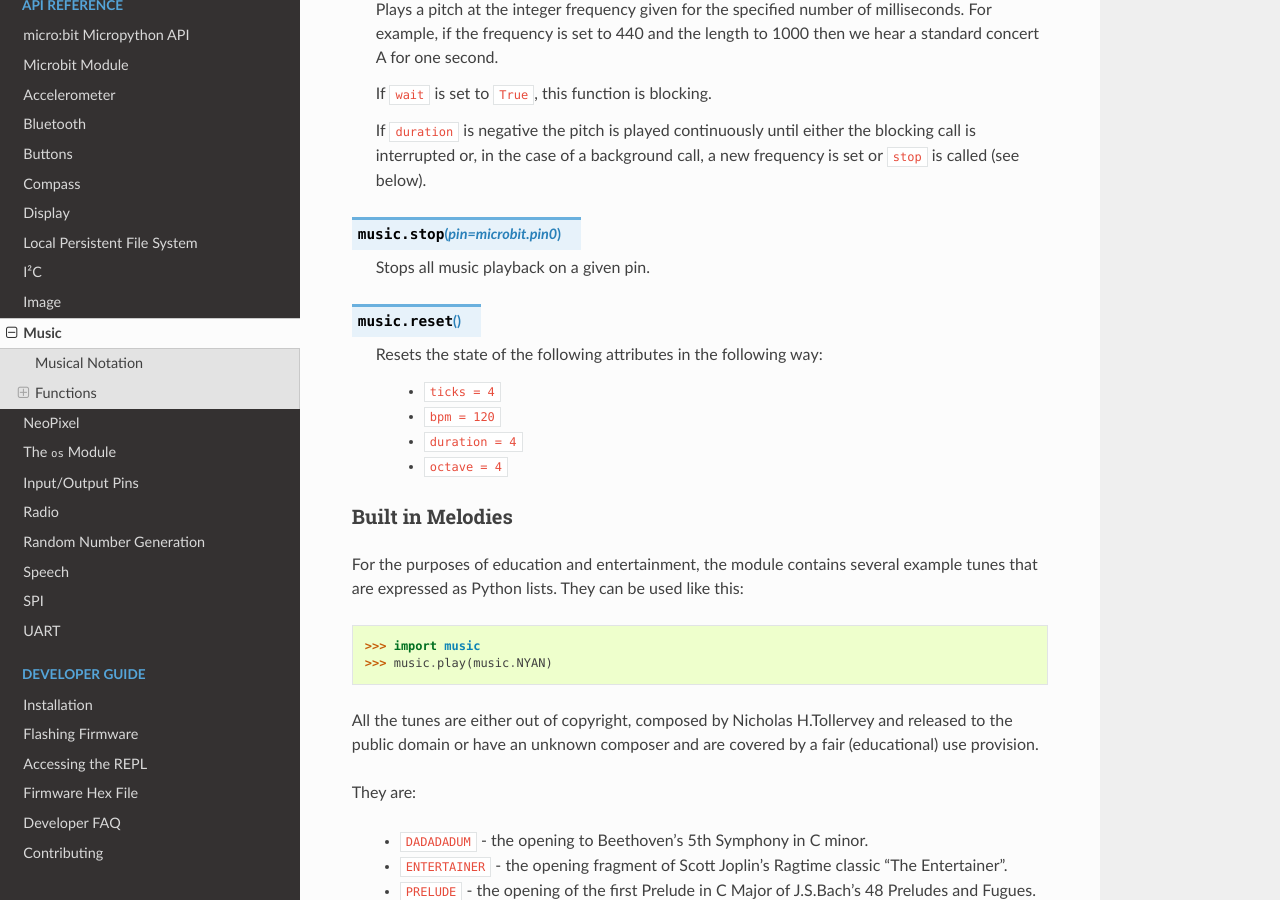
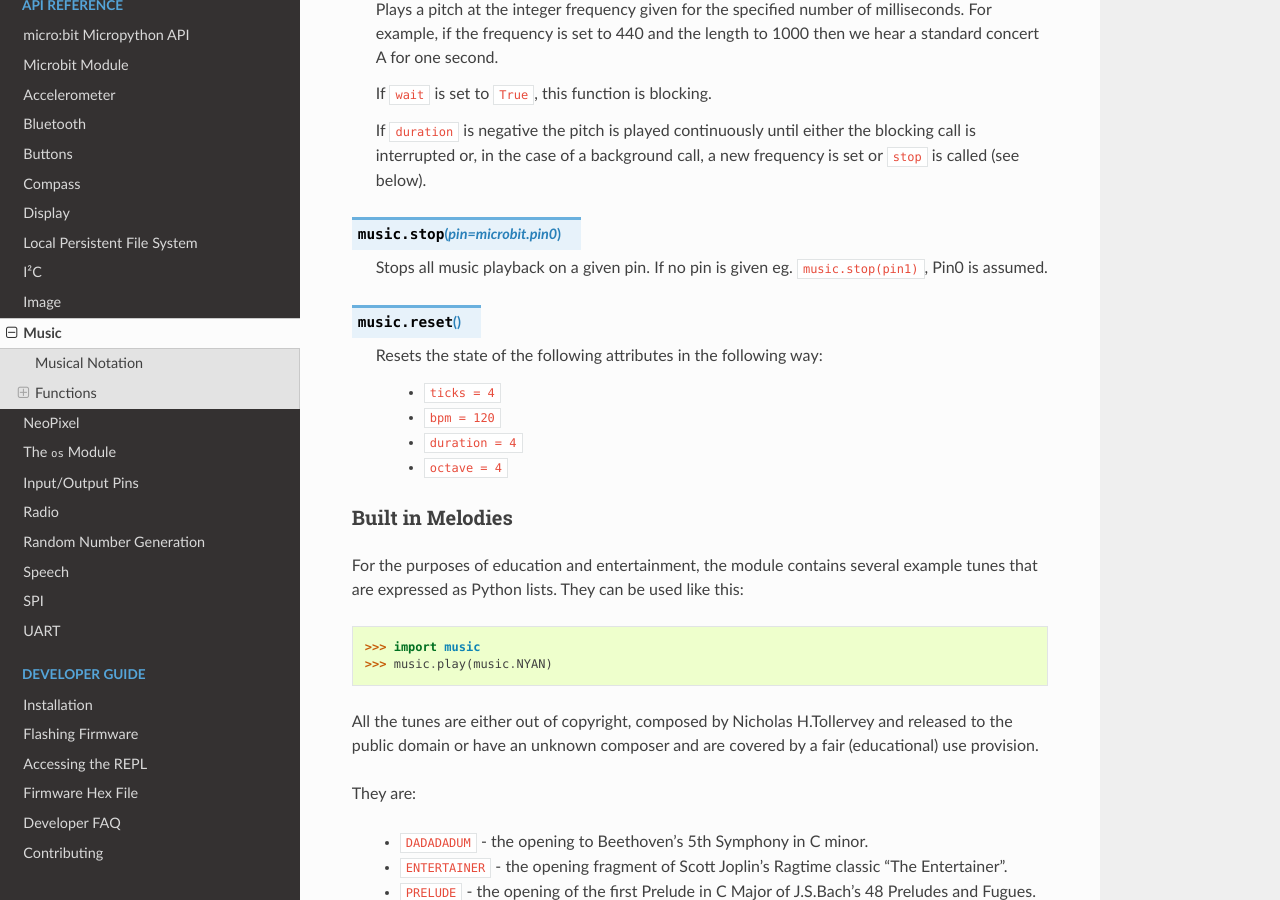
Before and after one commit to bbcmicrobit/micropython, a Sphinx documentation site: the page built from docs/music.rst, in a window 1280 px wide and 900 px high, scrolled down 2728 px. Built offline with Sphinx 7.4.7 and the Read the Docs theme 2.0.0, drawn with Linux system fonts in a browser that asks for light colours.

Commit message:
docs: Clarify music.stop()
As per https://github.com/bbcmicrobit/micropython/issues/416 duplicate help text from Mu and add example

```diff
--- a/docs/music.rst
+++ b/docs/music.rst
@@ -113,7 +113,8 @@
 
 .. py:function:: stop(pin=microbit.pin0)
 
-    Stops all music playback on a given pin.
+    Stops all music playback on a given pin. If no pin is given eg.
+    ``music.stop(pin1)``, Pin0 is assumed.
 
 .. py:function:: reset()
 
```
